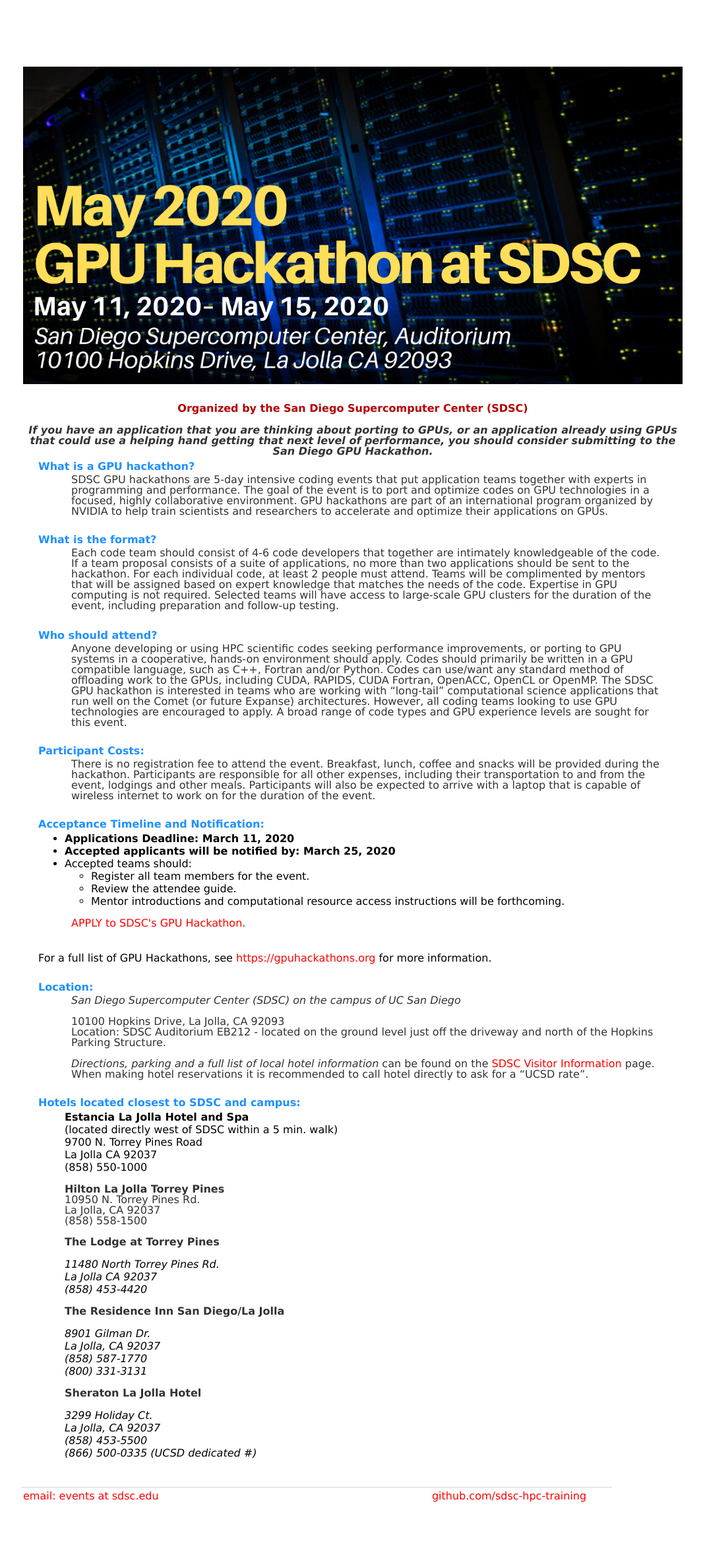
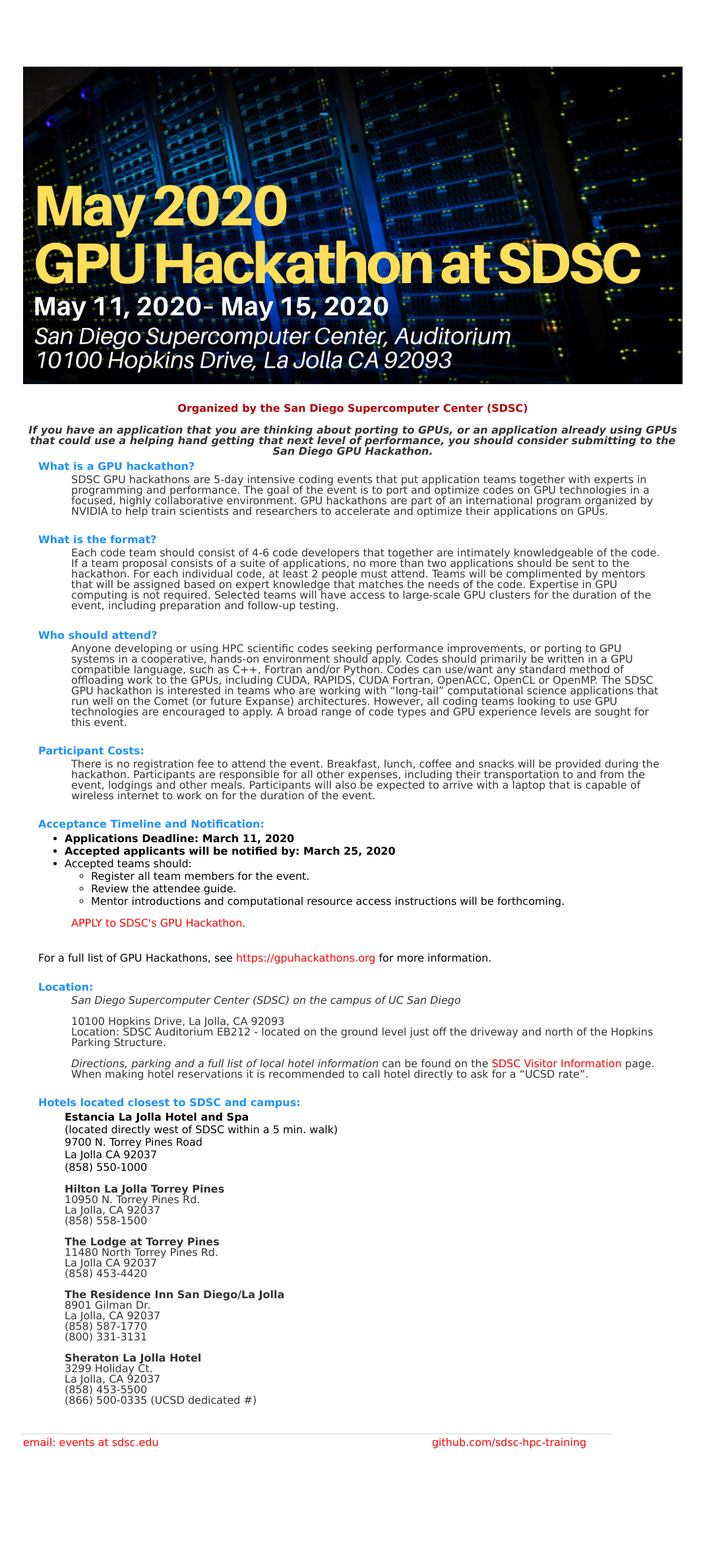
Before and after one commit to sdsc-hpc-training/sdsc-hpc-training.github.io, a Jekyll site: the page built from gpuhackathon/index.html, in a window 1280 px wide. Shown: the whole page at 66% size, without its empty margins (160-1226 px from the left). Built offline with Jekyll 4.4.1, drawn with Linux system fonts in a browser that asks for light colours; after the commit the page ends 2260 px from its top, so only the background shows below that.

Commit message:
Update index.html

```diff
--- a/gpuhackathon/index.html
+++ b/gpuhackathon/index.html
@@ -92,7 +92,6 @@
         </ul>
     </ul>
     <p id="paral"><a href="https://gpuhackathons.org/form/register?hackathon_which_event=253">APPLY to SDSC's GPU Hackathon</a>.</p>
-
       <br id="paral">For a full list of GPU Hackathons, see <a http="https://gpuhackathons.org/">https://gpuhackathons.org</a>
       for more information.</br>
   </td></tr>
@@ -138,14 +137,14 @@
   </p>
   <p>
   <b>The Lodge at Torrey Pines</b>
-  <address>
+  <br class="hoteladdr">
     11480 North Torrey Pines Rd.<br>
     La Jolla CA 92037<br>
     (858) 453-4420<br>
   </address>
  <p>
   <b>The Residence Inn San Diego/La Jolla</b>
-  <address>
+  <br class="hoteladdr">
   8901 Gilman Dr.<br>
   La Jolla, CA 92037<br>
   (858) 587-1770<br>
@@ -153,7 +152,7 @@
   </address>
   <p>
   <b>Sheraton La Jolla Hotel</b>
-  <address>
+  <br class="hoteladdr">
     3299 Holiday Ct.<br>
   La Jolla, CA 92037<br>
   (858) 453-5500<br>
```
